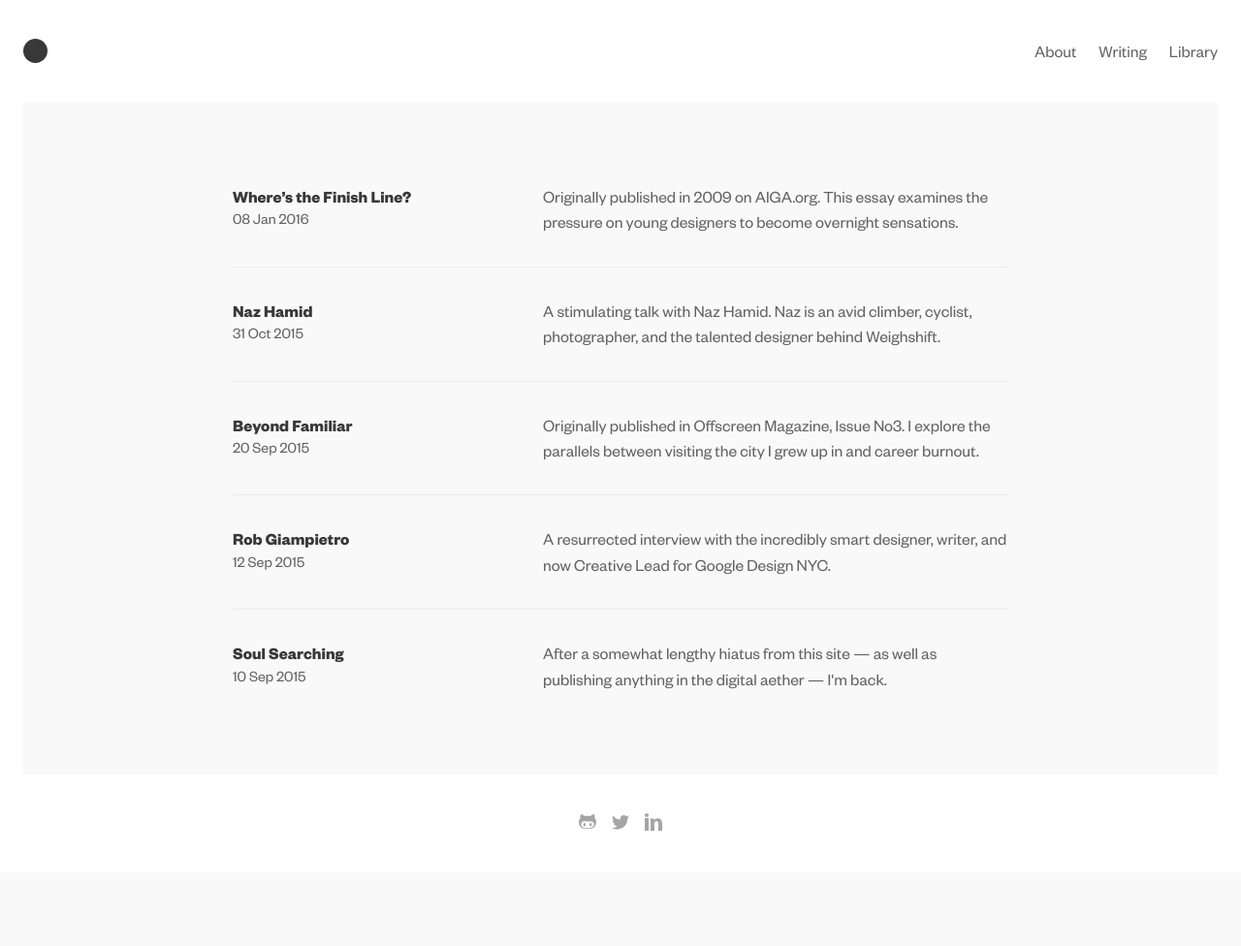
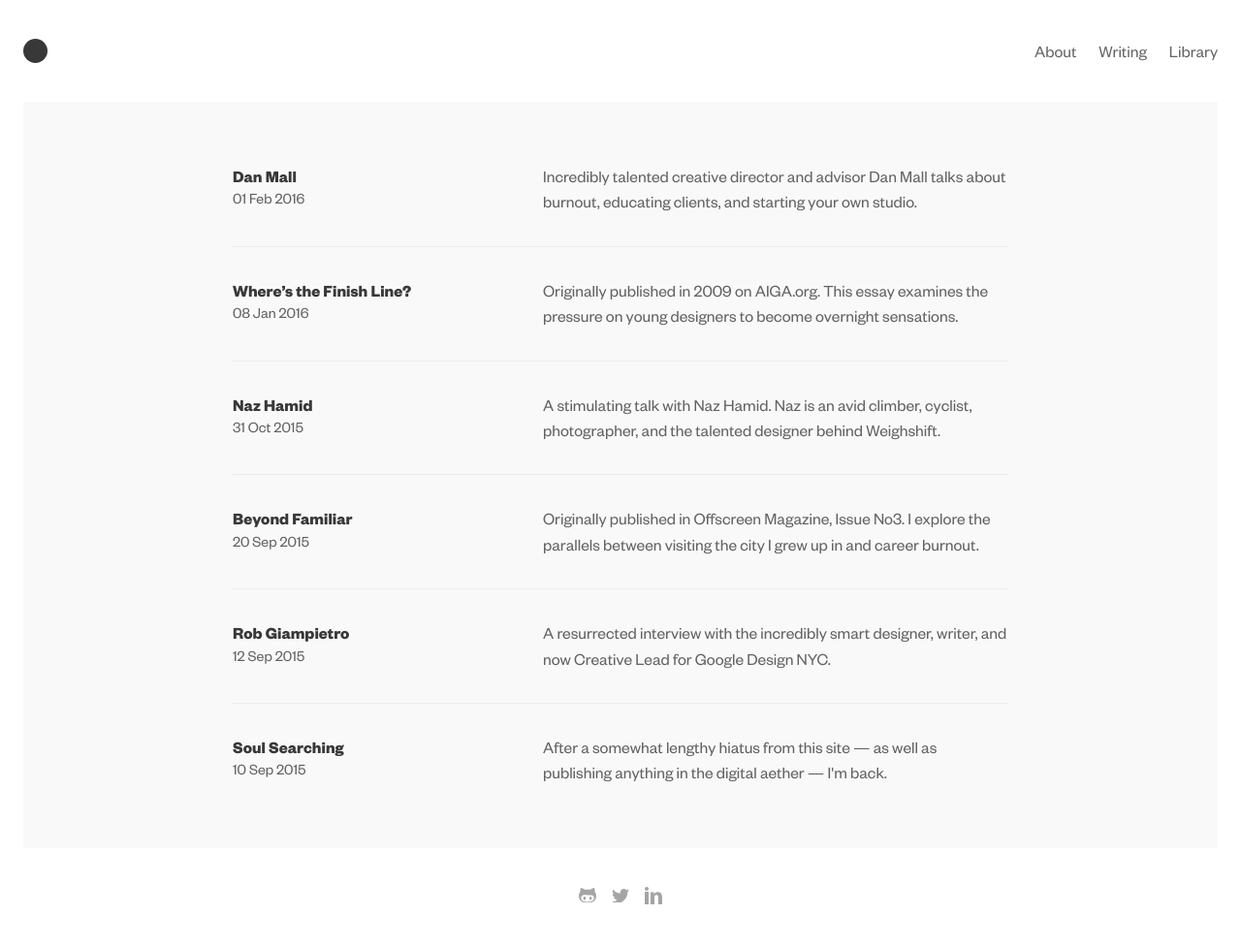
Before and after one commit to justinkropp/justinkropp.com, a Jekyll site: the page built from writing.html, in a window 1280 px wide. Shown: the whole page at 97% size. Built offline with Jekyll 4.4.1, drawn with Linux system fonts in a browser that asks for light colours; before the commit the page ends 900 px from its top, so only the background shows below that.

Commit message:
Dan Mall Interview
Published interview with Dan Mall; uploaded new image of Dan.

```diff
--- a/_posts/2016-02-01-dan-mall.md
+++ b/_posts/2016-02-01-dan-mall.md
@@ -1,68 +1,71 @@
 ---
 layout: post
 title: Dan Mall
-excerpt: Post summary goes here.
-published: false
+excerpt: Incredibly talented creative director and advisor Dan Mall talks about burnout, educating clients, and starting your own studio.
+published: true
 ---
 
 
-![Dan Mall](/assets/image.jpg)
-*This interview was originally published on the now defunct oneskinnyj.com site.*
+![Dan Mall](/assets/dan-mall.jpg)
+*This interview was originally published on the now defunct oneskinnyj.com site in 2012. Photo by Gina Majka.*
 
 **First of all, congrats on everything that has happened over this past year! It's just incredible. Was the decision to go out on your own more difficult with the birth of your daughter Sidda?**
 
-A: Thanks! It was definitely difficult to venture out on my own so quickly after just having a daughter, but it was even more motivating. One of the biggest reasons for starting my own studio is the prospect of being at home more with my wife Emily and daughter Sidda.
+Thanks! It was definitely difficult to venture out on my own so quickly after just having a daughter, but it was even more motivating. One of the biggest reasons for starting my own studio is the prospect of being at home more with my wife Emily and daughter Sidda.
 
-I've never been one to shy away from big life changes all at once. Shortly after getting married, I left a great job at "Happy Cog":http://happycog.com/ and a city I grew up in (Philadelphia) for another great job at "Big Spaceship":http://bigspaceship.com/ in a city I've barely visited (Brooklyn). I'm really blessed to have a wife who's always up for the newest adventure with me.
+I've never been one to shy away from big life changes all at once. Shortly after getting married, I left a great job at [Happy Cog](http://happycog.com/) and a city I grew up in (Philadelphia) for another great job at [Big Spaceship](http://bigspaceship.com/) in a city I've barely visited (Brooklyn). I'm really blessed to have a wife who's always up for the newest adventure with me.
 
-Q: Your new endeavor has a great statement: "envision and design wondrous places for human connection." Can you talk a bit more about what it means to build a meaningful experience that makes one feel connected to another?
+**Your new endeavor has a great statement: "envision and design wondrous places for human connection." Can you talk a bit more about what it means to build a meaningful experience that makes one feel connected to another?**
 
-A: I think the most successful and authentic brands are ones that make real connections between themselves and their customers, and—even better—between customers themselves. A lot of brands think that good digital advertising is simply broadcasting their own messages through digital channels like Twitter and Facebook, but that's a really old school mentality.
+I think the most successful and authentic brands are ones that make real connections between themselves and their customers, and—even better—between customers themselves. A lot of brands think that good digital advertising is simply broadcasting their own messages through digital channels like Twitter and Facebook, but that's a really old school mentality.
 
-As "SuperFriendly":http://superfriend.ly/, I'm really interested in working with brands that are looking to make interesting connections. Digital affords a great opportunity for instantaneous connection, and it's a shame when brands don't take advantage of that.
+As [SuperFriendly](http://superfriend.ly/), I'm really interested in working with brands that are looking to make interesting connections. Digital affords a great opportunity for instantaneous connection, and it's a shame when brands don't take advantage of that.
 
-As an example, one of my favorite connections recently is "SPENT":http://playspent.org/, a wonderful site created by friends "Nick Jones":http://narrowdesign.com/, "Able Parris":http://ableparris.com/, "Karla Mickens":http://karlamickens.com/, and others at "McKinney":http://mckinney.com/. The site allows you to role play as if you were homeless. It's one of the most engaging experiences I've had online in a long time, and I think this kind of emotional connection is really few and far between online nowadays.
+As an example, one of my favorite connections recently is [SPENT](http://playspent.org/), a wonderful site created by friends [Nick Jones](http://narrowdesign.com/), [Able Parris](http://ableparris.com/), [Karla Mickens](http://karlamickens.com/), and others at [McKinney](http://mckinney.com/). The site allows you to role play as if you were homeless. It's one of the most engaging experiences I've had online in a long time, and I think this kind of emotional connection is really few and far between online nowadays.
 
 If I can do my part in the work that I do to help create these kinds of experiences, I'll consider myself very fortunate.
 
-Q: From a design standpoint, what do you think makes that experience engaging? How does a designer approach addressing that powerful of a message? What do they have to consider?
+**From a design standpoint, what do you think makes that experience engaging? How does a designer approach addressing that powerful of a message? What do they have to consider?**
 
-A: For me, engaging experiences are all about people and the powerful connections made between them. Cave painters, musicians, marketplace vendors, and countless historical professionals have know that for centuries; we're getting good at figuring out what that means in pixels, but our medium is still so new that we still have a lot of room for exploration. As designers, it's easy to get so caught up in the craft—choosing the right typeface, color scheme, markup—that we sometimes miss that small moments that create the whole experience.
+For me, engaging experiences are all about people and the powerful connections made between them. Cave painters, musicians, marketplace vendors, and countless historical professionals have know that for centuries; we're getting good at figuring out what that means in pixels, but our medium is still so new that we still have a lot of room for exploration. As designers, it's easy to get so caught up in the craft—choosing the right typeface, color scheme, markup—that we sometimes miss that small moments that create the whole experience.
 
-Q: What experiences from Happy Cog and Big Spaceship will you reflect upon and use in your new endeavor? For instance, we all suffer from burnout from time to time. How did you handle burnout back then and how do you handle it now?
+**What experiences from Happy Cog and Big Spaceship will you reflect upon and use in your new endeavor? For instance, we all suffer from burnout from time to time. How did you handle burnout back then and how do you handle it now?**
 
-A:  I've always strived for a 40-hour work week. Sometimes that's not possible, but I try my darnedest to make it happen. I think it's easy to believe that throwing more time at a problem will birth a solution, but I've found that some of the work I'm most proud of has come from the fact that there was no time available. For me, burnout happens when something in my life goes out of balance. If I'm working too much, then I'm doing something else too little, like spending time with family or rehearsing with my band. Avoiding burnout means maintaining the balance I've established and not allowing one thing to dominate my time.
+I've always strived for a 40-hour work week. Sometimes that's not possible, but I try my darnedest to make it happen. I think it's easy to believe that throwing more time at a problem will birth a solution, but I've found that some of the work I'm most proud of has come from the fact that there was no time available. For me, burnout happens when something in my life goes out of balance. If I'm working too much, then I'm doing something else too little, like spending time with family or rehearsing with my band. Avoiding burnout means maintaining the balance I've established and not allowing one thing to dominate my time.
 
-Q: I have to agree that spending too much time on a project can definitely turn into a burden. I also believe that striving for perfection falls into that same camp, but coming to terms with imperfection in our design work is often easier said than done. What are your thoughts on chasing the perfect in our work?
+**I have to agree that spending too much time on a project can definitely turn into a burden. I also believe that striving for perfection falls into that same camp, but coming to terms with imperfection in our design work is often easier said than done. What are your thoughts on chasing the perfect in our work?**
 
-A: It's a small distinction, but I prefer to strive for perfection in order to achieve excellence. Maybe it comes from my Christian perspective, but the idea that we humans can create anything free of flaws is a difficult notion to stomach. I do believe that it's important to do the best job that we can for our clients and for ourselves. I think that's a worthy standard.
+It's a small distinction, but I prefer to strive for perfection in order to achieve excellence. Maybe it comes from my Christian perspective, but the idea that we humans can create anything free of flaws is a difficult notion to stomach. I do believe that it's important to do the best job that we can for our clients and for ourselves. I think that's a worthy standard.
 
-Q: You mention that rehearsing with your band helps to alleviate a bit of burnout. Is it simply the act of stepping away from your profession that helps, or is it engaging in another creative outlet? Perhaps both? Have you ever considered taking an extended hiatus from design?
+**You mention that rehearsing with your band helps to alleviate a bit of burnout. Is it simply the act of stepping away from your profession that helps, or is it engaging in another creative outlet? Perhaps both? Have you ever considered taking an extended hiatus from design?**
 
-A: Wow, interesting question. I've never seriously considered taking a sabbatical, both because I love what I do and it's a way I can provide for my family. During a Q&A session at a conference, a student asked me what I do to overcome creative block. Completely unprepared for that question, I tried to answer honestly and was actually surprised as what I said. I said I don't believe in creative block. Huh.
+Wow, interesting question. I've never seriously considered taking a sabbatical, both because I love what I do and it's a way I can provide for my family. During a Q&A session at a conference, a student asked me what I do to overcome creative block. Completely unprepared for that question, I tried to answer honestly and was actually surprised as what I said. I said I don't believe in creative block. Huh.
 
 I'll caveat that. Our industry (and related ones) often herald the powers of "the creatives" as divine inspiration waiting to be channelled, like we sit around waiting for a moment of eureka! Pfft. I don't know about anyone else, but design is hard work for me. Creative block definitely happens, but it needs to be worked through. Take a break, get some water, read a book… then sit your butt back down at your desk and get to work! For me, conquering creative block is about encouraging and creating multiple failures to create success.
 
-Q: When taking on new clients - how do approach educating them about how a creative project unfolds? Demystify it in a manner of speaking. Do you find that clients like to know about the various phases of a project and what’s involved in each?
+**When taking on new clients - how do approach educating them about how a creative project unfolds? Demystify it in a manner of speaking. Do you find that clients like to know about the various phases of a project and what’s involved in each?**
 
-A: I prefer to think of client education in terms of collaboration. I don't have a typical process. Sure, there are things I gravitate towards, but they're more like weapons in my arsenal as opposed to steps I follow every time. For every new client at SuperFriendly, part of our first conversation is to tell them that we don't have a process that we make every client go through. We have a framework, a list of possibilities for what we might do, but we really love working directly with our clients to figure out the best process for that particular team. On some projects, wireframes are exactly what's needed; on others, we shun them completely. Some projects start with visual design; others start by diving right into HTML prototypes. I think it's unfair to blindly try and mold clients into a process. I'd much rather create the right circumstances to make my team and theirs more successful.
+I prefer to think of client education in terms of collaboration. I don't have a typical process. Sure, there are things I gravitate towards, but they're more like weapons in my arsenal as opposed to steps I follow every time. For every new client at SuperFriendly, part of our first conversation is to tell them that we don't have a process that we make every client go through. We have a framework, a list of possibilities for what we might do, but we really love working directly with our clients to figure out the best process for that particular team. On some projects, wireframes are exactly what's needed; on others, we shun them completely. Some projects start with visual design; others start by diving right into HTML prototypes. I think it's unfair to blindly try and mold clients into a process. I'd much rather create the right circumstances to make my team and theirs more successful.
 
-Q: I’m always fascinated about the stories behind starting one’s own business or leaving a job to start a studio. Do you mind talking about what led up to you taking the plunge? Had you been considering the move for a while or did a series of events present themselves that just made the decision easy?
+**I’m always fascinated about the stories behind starting one’s own business or leaving a job to start a studio. Do you mind talking about what led up to you taking the plunge? Had you been considering the move for a while or did a series of events present themselves that just made the decision easy?**
 
-A: My daughter was really the motivation for going out on my own. I remember leaving the house one day for work when Sidda was about 2 or 3 months old. When I got home that night, she looked directly at me, a skill (focusing and following one specific thing) she had seemingly developed that day. I asked my wife when she had learned that, but, being a stay-at-home mom, it was something she had noticed for a while already. I realized I was missing things about my daughter's life, and I didn't want that to happen anymore. I started to look for ways that I could work from home so I could be around for Sidda as she grew.
+My daughter was really the motivation for going out on my own. I remember leaving the house one day for work when Sidda was about 2 or 3 months old. When I got home that night, she looked directly at me, a skill (focusing and following one specific thing) she had seemingly developed that day. I asked my wife when she had learned that, but, being a stay-at-home mom, it was something she had noticed for a while already. I realized I was missing things about my daughter's life, and I didn't want that to happen anymore. I started to look for ways that I could work from home so I could be around for Sidda as she grew.
 
 Visiting home for the holidays, we mentioned to my parents that we were thinking about moving back to Philadelphia to be closer to family. My dad mentioned that he still owned some property from a personal care home he and my mom ran before my grandparents passed away. He offered us the property, an old 3000 sq. ft church-turned-house. It was more than enough space for us to live and even had some potential for me to create some studio space if I needed it. The idea for SuperFriendly was born that day.
 
-Q: For those considering venturing out on there own, what are the top five things they should do first?
+**For those considering venturing out on there own, what are the top five things they should do first?**
 
-A: Everyone's different so what works for one might not work for others, but here are a few things that worked for me:
+Everyone's different so what works for one might not work for others, but here are a few things that worked for me:
 
 Prototype your business. As designers and developers, we love to prototype; it's in our nature and our work is made better for it. But it baffles me when we don't take that approach to other aspects. I knew that I'd someday run my own business. For one year, I prototyped that business: I worked a full time job, came home to eat dinner, then worked another full-time job moonlighting. It was a decision that Emily and I made together, knowing that the sacrifices would be worth the effort. Knowing that I had a full-time salary to rely on gave me tremendous liberty to experiment with how I would bill and charge, the way I liked to work, and what things would make me most successful. When the opportunity presented itself to finally start that business, I was ready. Day one to the world was actually year one.
 Hire people that whose talents offset your weaknesses. My project manager, CPA firm, and lawyer help me take care of things I don't do well but have been crucial for me to run a successful business.
+
 Decide whether you're a freelancer or a design business owner. Both have their pros and cons. Freelancers have the advantage of being scrappy but give off the connotation of always burning the midnight oil and having discounted prices. Being a design business owner can be more lucrative and earn you bigger projects, but it often means more administrative tasks and being more strict about your business operations.
+
 Fail on someone else's dime. If you're a student or new to the design field, I highly recommend getting some experience working for an established studio before venturing out on your own. Gain a wide variety of experiences for how business runs. See what things you like about how others start run their businesses, and be critical about the things you would change if you ran your own. It's much less costly to learn from others' mistakes and victories.
+
 Do work you enjoy. While I've always maintained a hybrid skillset of both designing and coding, I found very quickly that there's a point where coding sucks the life out of me. By recognizing that and hiring people that are good/enjoy it instead of trudging through myself, I find that I have more satisfaction in my work, and I can really focus on attract work that I love to do.
 
-Q: Each new year brings with it new opportunities. Many look at the start of the new year as a chance to shed old skin, start new habits, and outline overly-ambitious goals. What are you most looking forward to in 2013 and what do you want to accomplish in the next 12 months?
+**Each new year brings with it new opportunities. Many look at the start of the new year as a chance to shed old skin, start new habits, and outline overly-ambitious goals. What are you most looking forward to in 2013 and what do you want to accomplish in the next 12 months?**
 
-A: Lots! I've got a whole range of things to accomplish this year, both professional and personal (I'll likely turn it into a blog post eventually). It ranges from finding more time for myself and my family, eliminating student loans, getting an better bed, traveling more, building a product that's been on my mind for the last few years, more date nights with my wife, planning a conference, learning to swim, and lots more!
+Lots! I've got a whole range of things to accomplish this year, both professional and personal (I'll likely turn it into a blog post eventually). It ranges from finding more time for myself and my family, eliminating student loans, getting an better bed, traveling more, building a product that's been on my mind for the last few years, more date nights with my wife, planning a conference, learning to swim, and lots more!
```
Also changed, not shown: assets/dan-mall.jpg (added), 4 other files.
